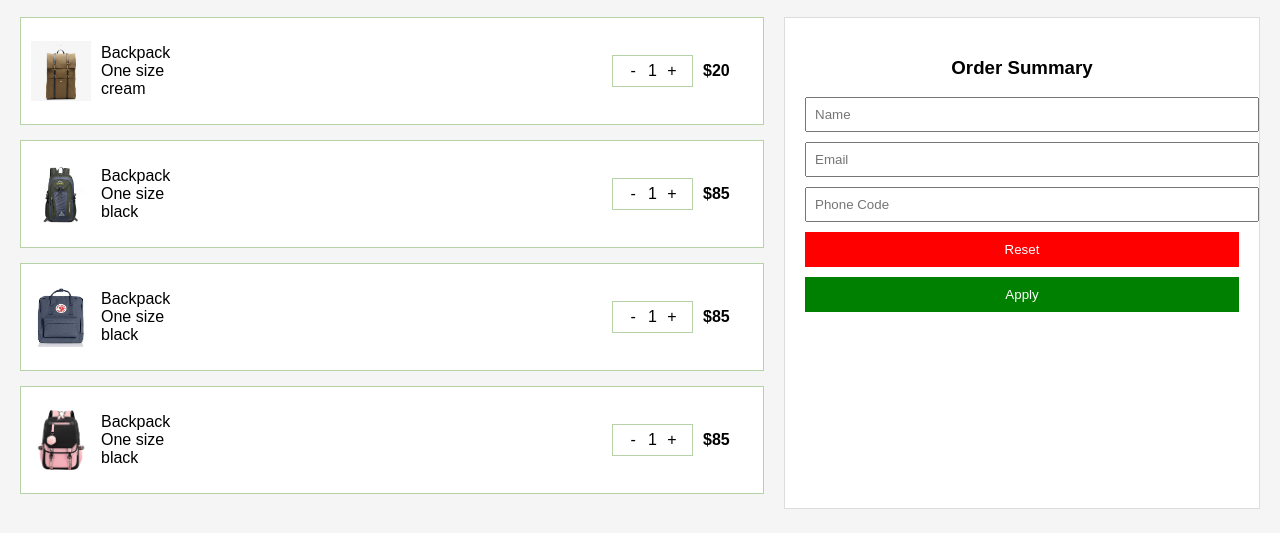
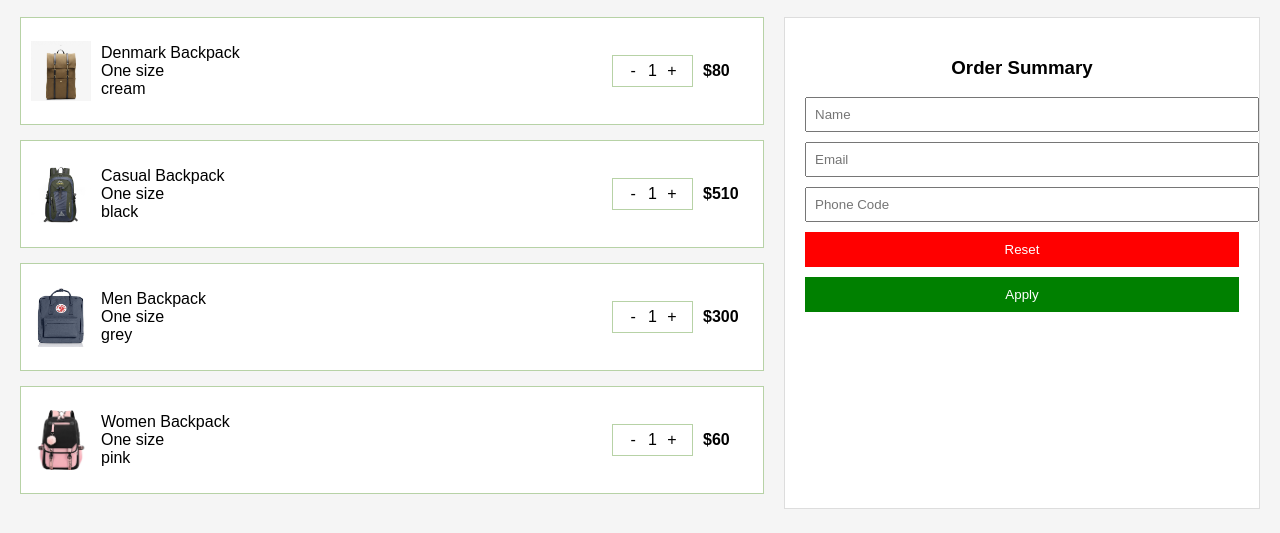
Before and after one commit to bryan-mikro/241130655-BryanLauda-UAS-, a plain HTML site: page index.html in a window 1280 px wide. Shown: the part 71-604 px from the top of the page. Drawn offline with Linux system fonts and the light colour scheme; files whose address does not match are found by name.

Commit message:
penambahan javascript

```diff
--- a/index.html
+++ b/index.html
@@ -22,51 +22,51 @@
         <div class="product">
           <img src="./images/produk1.jpg" alt="" />
           <div class="details">
-            <p>Backpack<br>One size<br>cream</p>
+            <p>Denmark Backpack<br>One size<br>cream</p>
           </div>
           <div class="qty">
             <button>-</button>
             <span>1</span>
             <button>+</button>
           </div>
-          <div class="price">$20</div>
+          <div class="price">$80</div>
         </div>
 
         <div class="product">
           <img src="./images/produk2.jpeg" alt="" />
           <div class="details">
-            <p>Backpack<br>One size<br>black</p>
+            <p>Casual Backpack<br>One size<br>black</p>
           </div>
           <div class="qty">
             <button>-</button>
             <span>1</span>
             <button>+</button>
           </div>
-          <div class="price">$85</div>
+          <div class="price">$510</div>
         </div>
         <div class="product">
           <img src="./images/produk3.png" alt="" />
           <div class="details">
-            <p>Backpack<br>One size<br>black</p>
+            <p>Men Backpack<br>One size<br>grey</p>
           </div>
           <div class="qty">
             <button>-</button>
             <span>1</span>
             <button>+</button>
           </div>
-          <div class="price">$85</div>
+          <div class="price">$300</div>
         </div>
         <div class="product">
           <img src="./images/produk4.jpg" alt="" />
           <div class="details">
-            <p>Backpack<br>One size<br>black</p>
+            <p>Women Backpack<br>One size<br>pink</p>
           </div>
           <div class="qty">
             <button>-</button>
             <span>1</span>
             <button>+</button>
           </div>
-          <div class="price">$85</div>
+          <div class="price">$60</div>
         </div>
 
 
--- a/script/script.js
+++ b/script/script.js
@@ -0,0 +1,16 @@
+
+document.querySelectorAll('.qty').forEach(qty => {
+    const minus = qty.querySelector('button:first-child');
+    const plus = qty.querySelector('button:last-child');
+    const number = qty.querySelector('span');
+
+    minus.addEventListener('click', () => {
+      let val = parseInt(number.textContent);
+      if (val > 1) number.textContent = val - 1;
+    });
+
+    plus.addEventListener('click', () => {
+      let val = parseInt(number.textContent);
+      number.textContent = val + 1;
+    });
+  });
```
